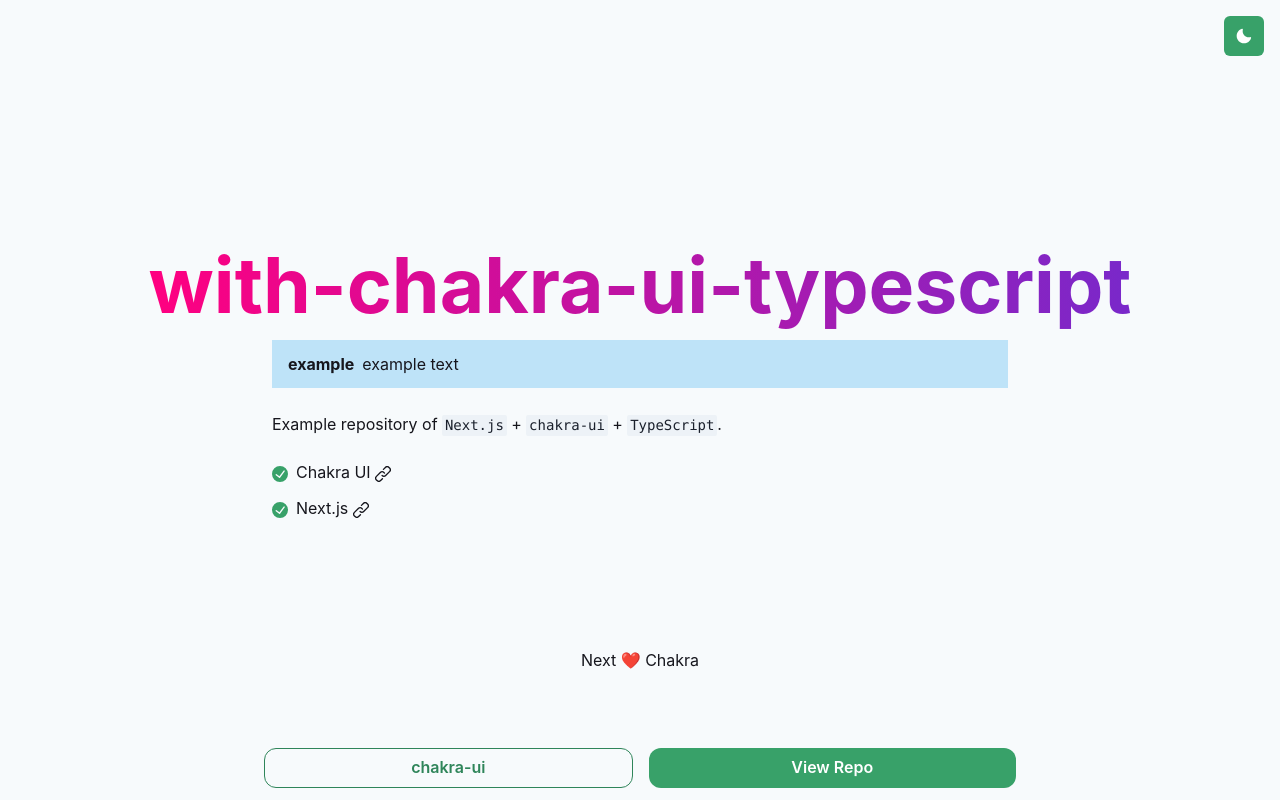
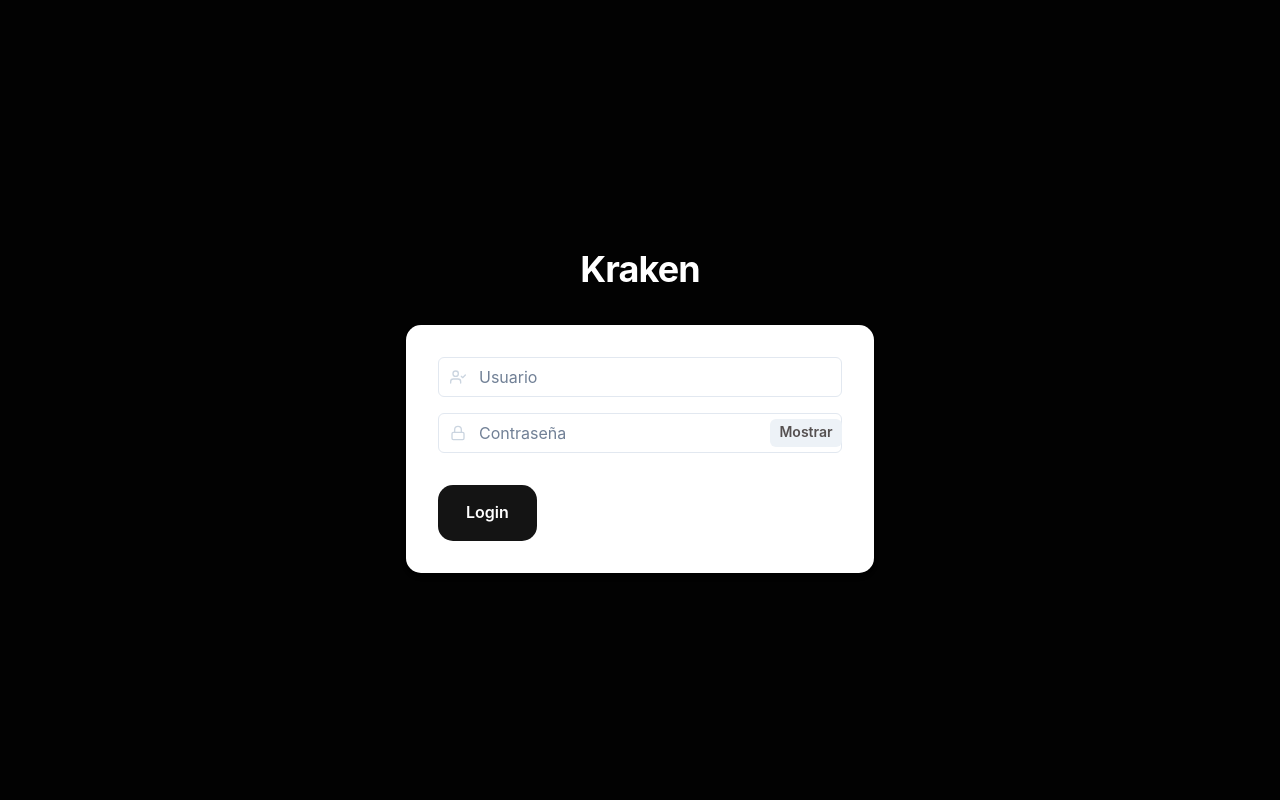
Before and after one commit to luis88l/chakraken, a Next.js app: page / in a window 1280 px wide. Built offline with nearby package versions, Linux system fonts and the light colour scheme.

Commit message:
login page

```diff
--- a/package.json
+++ b/package.json
@@ -38,6 +38,7 @@
     "babel-loader": "^8.2.5",
     "eslint": "8.25.0",
     "eslint-config-next": "12.3.1",
+    "miragejs": "^0.1.45",
     "typescript": "^4.7.2"
   }
 }
--- a/src/pages/index.tsx
+++ b/src/pages/index.tsx
@@ -1,58 +1,106 @@
 import {
-  Link as ChakraLink,
-  Text,
-  Code,
-  List,
-  ListIcon,
-  ListItem,
+	Flex,
+	Stack,
+	Heading,
+	Box,
+	Button,
+	FormControl,
+	Input,
+	InputGroup,
+	InputLeftElement,
+	InputRightElement,
 } from "@chakra-ui/react";
-import { CheckCircleIcon, LinkIcon } from "@chakra-ui/icons";
+import { FiLock, FiUserCheck } from "react-icons/fi";
 
-import { Hero } from "../components/Hero";
-import { Container } from "../components/Container";
-import { Main } from "../components/Main";
-import { DarkModeSwitch } from "../components/DarkModeSwitch";
-import { CTA } from "../components/CTA";
-import { Footer } from "../components/Footer";
-import KAlert from "../components/alert/KAlert";
+import { useState } from "react";
+import Link from "next/link";
 
-const Index = () => (
-  <Container height="100vh">
-    <Hero />
-    <Main>
-      <KAlert title="example" text="example text" status={"info"} />
-      <Text color="text">
-        Example repository of <Code>Next.js</Code> + <Code>chakra-ui</Code> +{" "}
-        <Code>TypeScript</Code>.
-      </Text>
+const Index = () => {
+	const [showPassword, setShowPassword] = useState(false);
+	const handleShowClick = () => setShowPassword(!showPassword);
 
-      <List spacing={3} my={0} color="text">
-        <ListItem>
-          <ListIcon as={CheckCircleIcon} color="green.500" />
-          <ChakraLink
-            isExternal
-            href="https://chakra-ui.com"
-            flexGrow={1}
-            mr={2}
-          >
-            Chakra UI <LinkIcon />
-          </ChakraLink>
-        </ListItem>
-        <ListItem>
-          <ListIcon as={CheckCircleIcon} color="green.500" />
-          <ChakraLink isExternal href="https://nextjs.org" flexGrow={1} mr={2}>
-            Next.js <LinkIcon />
-          </ChakraLink>
-        </ListItem>
-      </List>
-    </Main>
-
-    <DarkModeSwitch />
-    <Footer>
-      <Text>Next ❤️ Chakra</Text>
-    </Footer>
-    <CTA />
-  </Container>
-);
+	return (
+		<Flex
+			flexDirection="column"
+			width="100wh"
+			height="100vh"
+			justifyContent="center"
+			alignItems="center"
+			backgroundColor="#020202"
+			color="#fff"
+		>
+			<Stack
+				flexDir="column"
+				mb="1"
+				justifyContent="center"
+				alignItems="center"
+			>
+				<Heading
+					m={25}
+					fontSize={["4xl"]}
+					alignSelf="center"
+					letterSpacing="tight"
+				>
+					Kraken
+				</Heading>
+				<Box minW={{ base: "100%", md: "468px" }}>
+					<form>
+						<Stack
+							spacing={4}
+							p="2rem"
+							bgColor="#fff"
+							boxShadow="md"
+							borderRadius={15}
+						>
+							<FormControl>
+								<InputGroup>
+									<InputLeftElement pointerEvents="none" color="gray.300">
+										<FiUserCheck color="gray.300" />
+									</InputLeftElement>
+									<Input type="text" placeholder="Usuario" />
+								</InputGroup>
+							</FormControl>
+							<FormControl>
+								<InputGroup>
+									<InputLeftElement pointerEvents="none" color="gray.300">
+										<FiLock color="gray.300" />
+									</InputLeftElement>
+									<Input
+										type={showPassword ? "text" : "password"}
+										placeholder="Contraseña"
+									/>
+									<InputRightElement width="4.5rem">
+										<Button
+											h="1.75rem"
+											size="sm"
+											onClick={handleShowClick}
+											color="#555050"
+										>
+											{showPassword ? "Ocultar" : "Mostrar"}
+										</Button>
+									</InputRightElement>
+								</InputGroup>
+							</FormControl>
+							<Link href={"/dashboard"}>
+								<Button
+									mt={4}
+									bgColor="blackAlpha.900"
+									color="#fff"
+									p={7}
+									borderRadius={15}
+									type="submit"
+									variant="solid"
+									_hover={{ bg: "#4d4d4d" }}
+								>
+									Login
+								</Button>
+							</Link>
+						</Stack>
+					</form>
+				</Box>
+			</Stack>
+		</Flex>
+	);
+};
 
 export default Index;
```
Also changed, not shown: src/pages/dashboard/index.tsx (+3 -14 lines), 1 other file (tests, documents, lock files or other folders).
